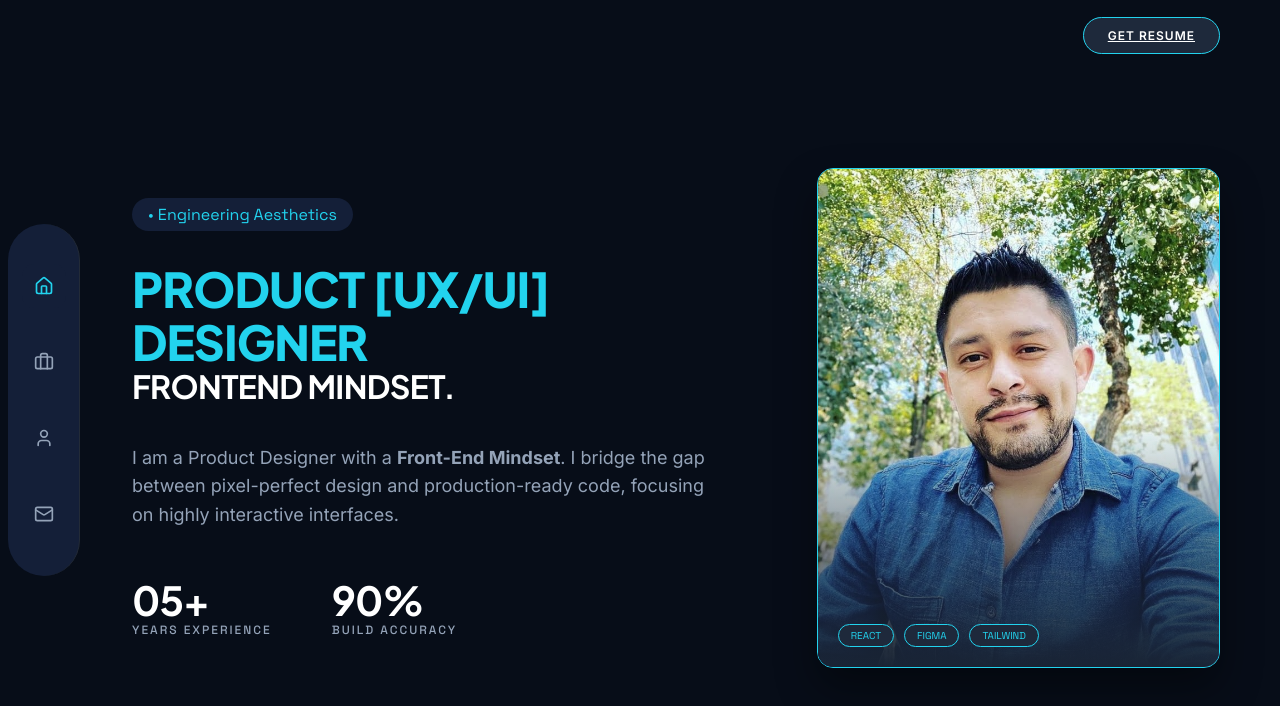
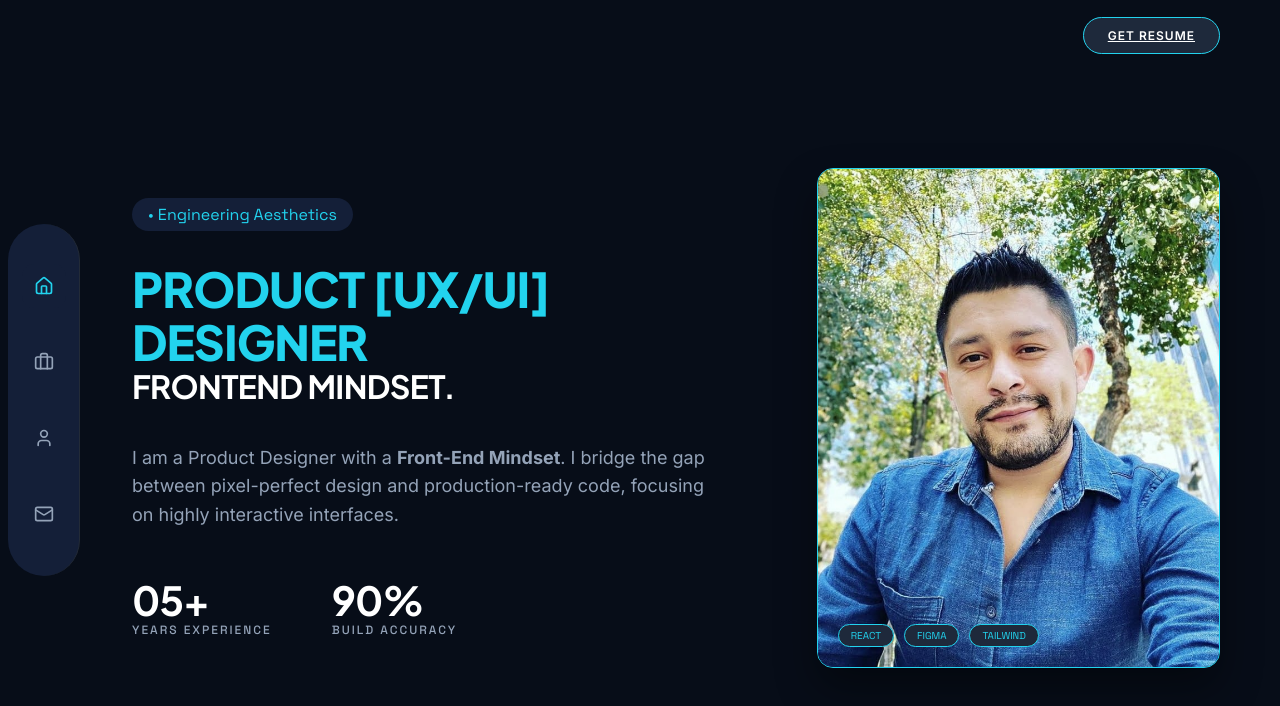
Before and after one commit to kornersin/portafolio-2026, a React (Vite) app: page / in a window 1280 px wide. Shown: the top 706 px of the page. Built offline with nearby package versions, Linux system fonts and the light colour scheme.

Commit message:
cambio en foto de perfil

```diff
--- a/src/index.css
+++ b/src/index.css
@@ -128,11 +128,7 @@ p, span, div { font-family: var(--font-inter); }
   height: 50%; /* Altura del degradado (ajusta al gusto) */
 
   /* DEGRADADO: De transparente a tu color de fondo principal */
-  background: linear-gradient(
-    to top,
-    var(--bg-card-hover) 0%,
-    transparent 100%
-  );
+  background: radial-gradient (at 50% 50%, transparent, rgba(0,0,0,0.7) 100%);
 
   z-index: 3; /* Por encima de la foto y del overlay de color */
   pointer-events: none; /* Para que no bloquee clics */
```
